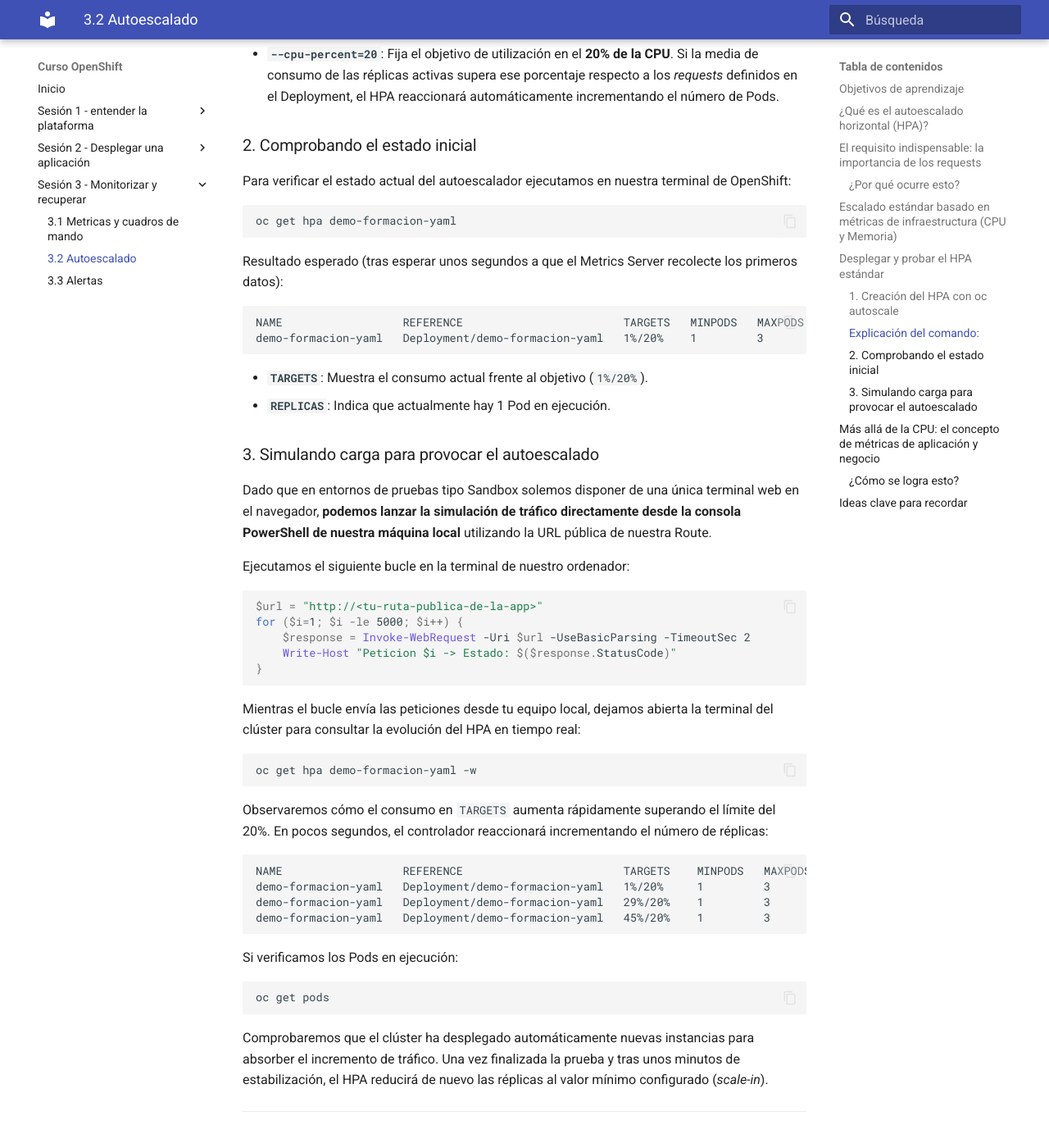
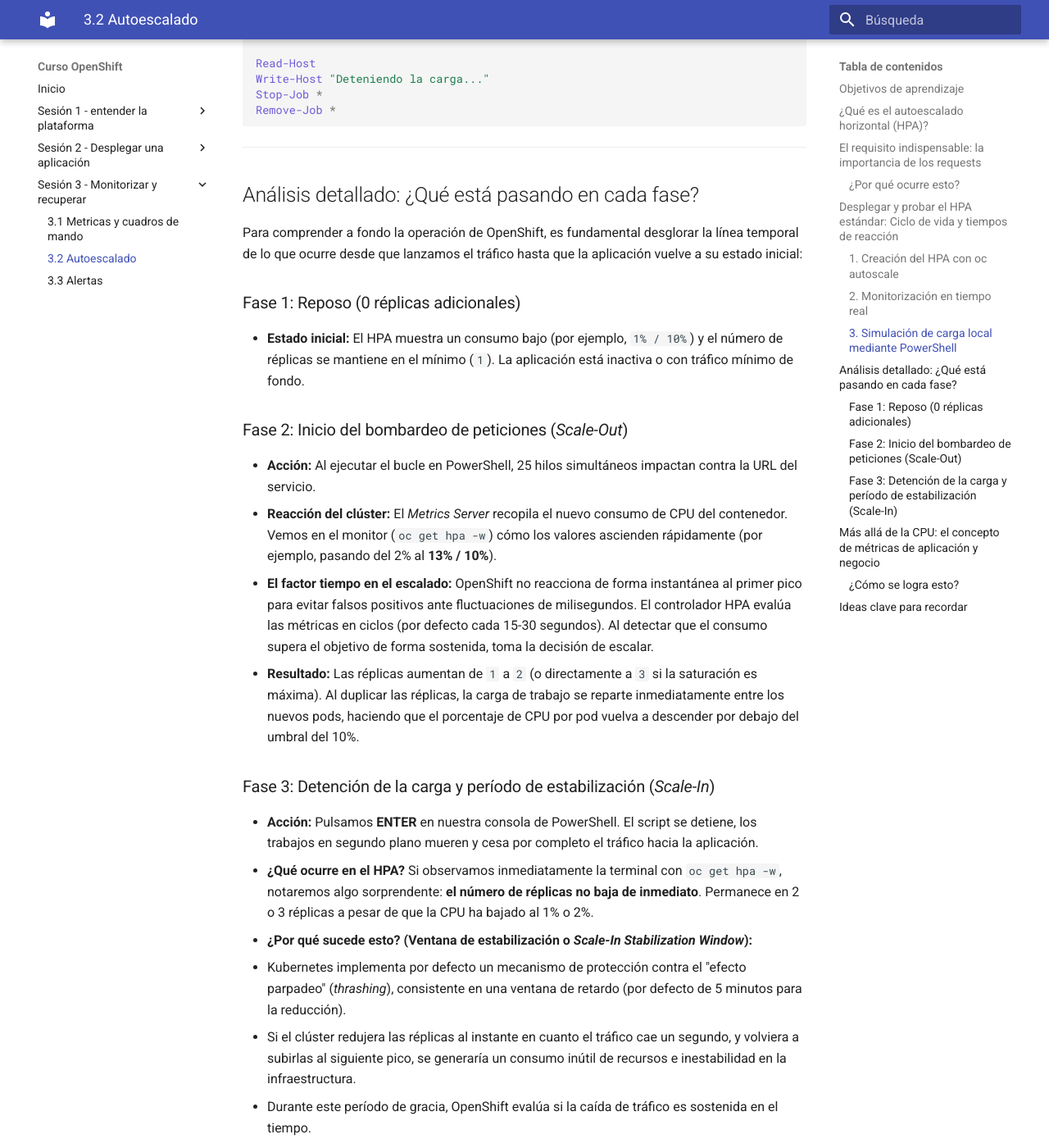
Before and after one commit to ieftraining/curso-openshift, an MkDocs documentation site: the page built from docs/sesion3/3.2 Autoescalado.md, in a window 1280 px wide and 1400 px high, scrolled down 3968 px. Shown: the whole window at 82% size. Built offline with MkDocs 1.6.1 and Material for MkDocs 9.7.7, drawn with Linux system fonts in a browser that asks for light colours; some of the changed text lies outside the part shown.

Commit message:
Add files via upload

````diff
--- a/docs/sesion3/3.2 Autoescalado.md
+++ b/docs/sesion3/3.2 Autoescalado.md
@@ -2,15 +2,15 @@
 
 ## Objetivos de aprendizaje
 
-Al finalizar هذا apartado serás capaz de:
+Al finalizar este apartado serás capaz de:
 
 - Comprender el concepto de autoescalado horizontal (*Horizontal Pod Autoscaler* o HPA) en OpenShift y su propósito operativo.
 - Relacionar la monitorización de plataforma vista en el apartado 3.1 con la capacidad de respuesta automática del clúster.
-- Entender cómo interactúa el controlador HPA con el *Metrics Server* de la plataforma para evaluar el consumo de recursos.
+- Entender cómo interactúa el controlador HPA con el *Metrics Server* de la plataforma para evaluar el consumo de recursos en tiempo real.
 - Comprender la relación directa entre una correcta definición de *requests* (estudiada en la Sesión 2) y el correcto funcionamiento del autoescalado.
-- Conocer la diferencia conceptual entre escalar por métricas estándar de infraestructura (CPU y Memoria) frente a métricas de negocio o rendimiento de la aplicación.
+- Conocer los tiempos de reacción, las ventanas de estabilización y el comportamiento exacto del clúster tanto en el proceso de escalado hacia afuera (*scale-out*) como en el de reducción (*scale-in*).
 - Configurar, desplegar y probar un HPA estándar mediante la línea de comandos sobre la aplicación de demostración de la Sesión 2 (`demo-formacion-yaml`).
-- Interpretar el estado del HPA, los objetivos configurados y el comportamiento de escala (*scale-out* y *scale-in*) ante variaciones de carga.
+- Interpretar paso a paso qué ocurre en el sistema durante cada fase de la prueba de carga.
 
 ---
 
@@ -62,89 +62,76 @@
 
 ---
 
-## Escalado estándar basado en métricas de infraestructura (CPU y Memoria)
+## Desplegar y probar el HPA estándar: Ciclo de vida y tiempos de reacción
 
-De serie, OpenShift incorpora un componente denominado **Metrics Server**, encargado de recolectar el consumo real de CPU y memoria de todos los contenedores en ejecución.
-
-El HPA estándar utiliza esta información para evaluar la carga de trabajo de forma nativa, sin necesidad de instalar componentes adicionales en el clúster.
-
----
-
-## Desplegar y probar el HPA estándar
-
-Partiendo de que nuestra aplicación de la Sesión 2 (`demo-formacion-yaml`) ya tiene configurados sus *requests* y *limits* correspondientes, podemos poner en marcha el autoescalado de forma rápida y directa mediante la línea de comandos.
+Partiendo de nuestra aplicación de la Sesión 2 (`demo-formacion-yaml`), vamos a poner en marcha el autoescalado y a analizar paso a paso **qué ocurre exactamente en cada momento** para entender los tiempos de respuesta del clúster.
 
 ### 1. Creación del HPA con `oc autoscale`
 
-Ejecutamos el siguiente comando para generar y vincular automáticamente el recurso de autoescalado al Deployment, fijando como objetivo un **20%** de consumo de CPU para facilitar la prueba práctica:
+Ejecutamos el siguiente comando para vincular el recurso de autoescalado al Deployment, fijando temporalmente un objetivo del **10%** de consumo de CPU para facilitar la prueba didáctica:
 
 ```bash
-oc autoscale deployment/demo-formacion-yaml --min=1 --max=3 --cpu-percent=20
+oc autoscale deployment/demo-formacion-yaml --min=1 --max=3 --cpu-percent=10
 ```
 
-### Explicación del comando:
+### 2. Monitorización en tiempo real
 
-Este comando le indica a OpenShift que genere y vincule un recurso de tipo *Horizontal Pod Autoscaler* (HPA) a partir del Deployment existente. Cada parámetro cumple una función muy concreta:
-
-- **`oc autoscale deployment/demo-formacion-yaml`**: Selecciona la carga de trabajo sobre la que va a actuar el controlador de autoescalado, en este caso nuestro Deployment de la Sesión 2.
-- **`--min=1`**: Define el número mínimo de réplicas (*pods*) que garantizan la disponibilidad base del servicio cuando la aplicación apenas tiene carga.
-- **`--max=3`**: Establece el límite máximo de réplicas que el clúster puede desplegar simultáneamente para absorber picos de tráfico y evitar consumos descontrolados de infraestructura.
-- **`--cpu-percent=20`**: Fija el objetivo de utilización en el **20% de la CPU**. Si la media de consumo de las réplicas activas supera ese porcentaje respecto a los *requests* definidos en el Deployment, el HPA reaccionará automáticamente incrementando el número de Pods.
-
-### 2. Comprobando el estado inicial
-
-Para verificar el estado actual del autoescalador ejecutamos en nuestra terminal de OpenShift:
-
-```bash
-oc get hpa demo-formacion-yaml
-```
-
-Resultado esperado (tras esperar unos segundos a que el Metrics Server recolecte los primeros datos):
-
-```text
-NAME                  REFERENCE                        TARGETS   MINPODS   MAXPODS   REPLICAS   AGE
-demo-formacion-yaml   Deployment/demo-formacion-yaml   1%/20%    1         3         1          50s
-```
-
-- **`TARGETS`**: Muestra el consumo actual frente al objetivo (`1%/20%`).
-- **`REPLICAS`**: Indica que actualmente hay 1 Pod en ejecución.
-
-### 3. Simulando carga para provocar el autoescalado
-
-Dado que en entornos de pruebas tipo Sandbox solemos disponer de una única terminal web en el navegador, **podemos lanzar la simulación de tráfico directamente desde la consola PowerShell de nuestra máquina local** utilizando la URL pública de nuestra Route.
-
-Ejecutamos el siguiente bucle en la terminal de nuestro ordenador:
-
-```powershell
-$url = "http://<tu-ruta-publica-de-la-app>"
-for ($i=1; $i -le 5000; $i++) {
-    $response = Invoke-WebRequest -Uri $url -UseBasicParsing -TimeoutSec 2
-    Write-Host "Peticion $i -> Estado: $($response.StatusCode)"
-}
-```
-
-Mientras el bucle envía las peticiones desde tu equipo local, dejamos abierta la terminal del clúster para consultar la evolución del HPA en tiempo real:
+Para observar el comportamiento del autoescalador segundo a segundo, abrimos una terminal conectada al clúster y ejecutamos:
 
 ```bash
 oc get hpa demo-formacion-yaml -w
 ```
 
-Observaremos cómo el consumo en `TARGETS` aumenta rápidamente superando el límite del 20%. En pocos segundos, el controlador reaccionará incrementando el número de réplicas:
+### 3. Simulación de carga local mediante PowerShell
 
-```text
-NAME                  REFERENCE                        TARGETS    MINPODS   MAXPODS   REPLICAS   AGE
-demo-formacion-yaml   Deployment/demo-formacion-yaml   1%/20%     1         3         1          1m
-demo-formacion-yaml   Deployment/demo-formacion-yaml   29%/20%    1         3         1          2m
-demo-formacion-yaml   Deployment/demo-formacion-yaml   45%/20%    1         3         3          2m30s
+Dado que trabajamos en entornos de tipo Sandbox con una única terminal web, generaremos el tráfico concurrente necesario desde un script de PowerShell en nuestra máquina local utilizando trabajos en segundo plano (`Start-Job`).
+
+Copia y pega este bloque en tu PowerShell local:
+
+```powershell
+$url = "[http://demo-formacion-yaml-angel-cuaresma-alons-dev.apps.rm3.7wse.p1.openshiftapps.com](http://demo-formacion-yaml-angel-cuaresma-alons-dev.apps.rm3.7wse.p1.openshiftapps.com)"
+Write-Host "Lanzando peticiones en paralelo... Pulsa ENTER para detener la carga."
+
+$jobs = for ($j=1; $j -le 25; $j++) {
+    Start-Job -ScriptBlock {
+        param($u)
+        while ($true) {
+            try {
+                Invoke-WebRequest -Uri $u -UseBasicParsing -TimeoutSec 1 -ErrorAction Stop | Out-Null
+            } catch {}
+        }
+    } -ArgumentList $url
+}
+
+Read-Host
+Write-Host "Deteniendo la carga..."
+Stop-Job *
+Remove-Job *
 ```
 
-Si verificamos los Pods en ejecución:
+---
 
-```bash
-oc get pods
-```
+## Análisis detallado: ¿Qué está pasando en cada fase?
 
-Comprobaremos que el clúster ha desplegado automáticamente nuevas instancias para absorber el incremento de tráfico. Una vez finalizada la prueba y tras unos minutos de estabilización, el HPA reducirá de nuevo las réplicas al valor mínimo configurado (*scale-in*).
+Para comprender a fondo la operación de OpenShift, es fundamental desglorar la línea temporal de lo que ocurre desde que lanzamos el tráfico hasta que la aplicación vuelve a su estado inicial:
+
+### Fase 1: Reposo (0 réplicas adicionales)
+- **Estado inicial:** El HPA muestra un consumo bajo (por ejemplo, `1% / 10%`) y el número de réplicas se mantiene en el mínimo (`1`). La aplicación está inactiva o con tráfico mínimo de fondo.
+
+### Fase 2: Inicio del bombardeo de peticiones (*Scale-Out*)
+- **Acción:** Al ejecutar el bucle en PowerShell, 25 hilos simultáneos impactan contra la URL del servicio.
+- **Reacción del clúster:** El *Metrics Server* recopila el nuevo consumo de CPU del contenedor. Vemos en el monitor (`oc get hpa -w`) cómo los valores ascienden rápidamente (por ejemplo, pasando del 2% al **13% / 10%**).
+- **El factor tiempo en el escalado:** OpenShift no reacciona de forma instantánea al primer pico para evitar falsos positivos ante fluctuaciones de milisegundos. El controlador HPA evalúa las métricas en ciclos (por defecto cada 15-30 segundos). Al detectar que el consumo supera el objetivo de forma sostenida, toma la decisión de escalar.
+- **Resultado:** Las réplicas aumentan de `1` a `2` (o directamente a `3` si la saturación es máxima). Al duplicar las réplicas, la carga de trabajo se reparte inmediatamente entre los nuevos pods, haciendo que el porcentaje de CPU por pod vuelva a descender por debajo del umbral del 10%.
+
+### Fase 3: Detención de la carga y período de estabilización (*Scale-In*)
+- **Acción:** Pulsamos **ENTER** en nuestra consola de PowerShell. El script se detiene, los trabajos en segundo plano mueren y cesa por completo el tráfico hacia la aplicación.
+- **¿Qué ocurre en el HPA?** Si observamos inmediatamente la terminal con `oc get hpa -w`, notaremos algo sorprendente: **el número de réplicas no baja de inmediato**. Permanece en 2 o 3 réplicas a pesar de que la CPU ha bajado al 1% o 2%.
+- **¿Por qué sucede esto? (Ventana de estabilización o *Scale-In Stabilization Window*):**
+  - Kubernetes implementa por defecto un mecanismo de protección contra el "efecto parpadeo" (*thrashing*), consistente en una ventana de retardo (por defecto de 5 minutos para la reducción).
+  - Si el clúster redujera las réplicas al instante en cuanto el tráfico cae un segundo, y volviera a subirlas al siguiente pico, se generaría un consumo inútil de recursos e inestabilidad en la infraestructura.
+  - Durante este período de gracia, OpenShift evalúa si la caída de tráfico es sostenida en el tiempo.
+- **Resultado final:** Una vez transcurrido el tiempo de estabilización sin carga, el controlador procede de forma segura a reducir las réplicas progresivamente hasta regresar al valor mínimo (`1`), completando el ciclo de vida completo del autoescalado.
 
 ---
 
@@ -175,8 +162,9 @@
 ## Ideas clave para recordar
 
 !!! tip "Resumen"
-    - El **Horizontal Pod Autoscaler (HPA)** ajusta automáticamente el número de réplicas de un Deployment en función de la demanda.
-    - El HPA por CPU y memoria se apoya en el **Metrics Server** nativo de OpenShift sin requerir instalaciones adicionales.
+    - El **Horizontal Pod Autoscaler (HPA)** ajusta automáticamente el número de réplicas de un Deployment en función de la demanda real.
+    - El HPA por CPU y memoria se apoya en el **Metrics Server** nativo de OpenShift sin requerir instalaciones complejas adicionales.
     - **Una correcta definición de *requests* es obligatoria** para que el HPA pueda calcular los porcentajes de utilización de recursos.
-    - El HPA evalúa la carga en porcentajes relativos respecto a los *requests* reservados, no en valores absolutos.
+    - El proceso de **escalado hacia afuera (*scale-out*)** se produce de forma ágil al detectar un consumo sostenido por encima del objetivo.
+    - El proceso de **reducción (*scale-in*)** incorpora una ventana de estabilización temporal por seguridad para evitar cambios bruscos e inestabilidad en la plataforma.
     - Las aplicaciones pueden instrumentarse para exponer métricas de negocio o rendimiento adicionales, permitiendo un autoescalado avanzado adaptado a necesidades específicas de tráfico.
````
